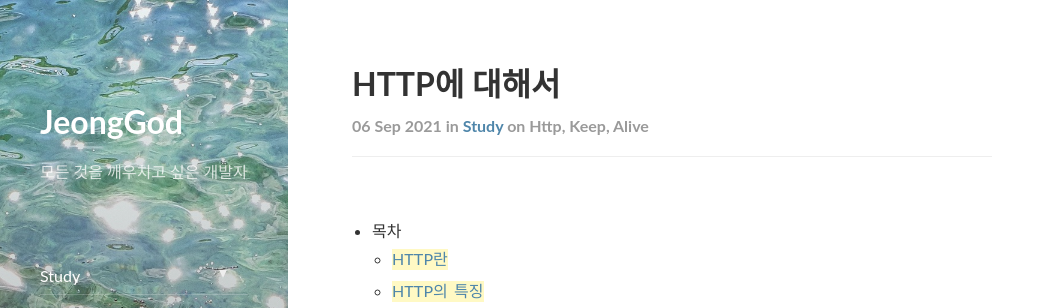
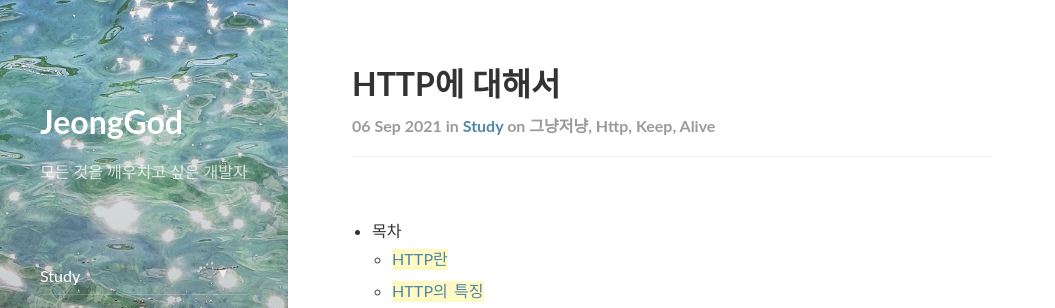
Before and after one commit to JeongGod/JeongGod.github.io, a Jekyll site: the page built from _posts/2021-09-06-study-just-HTTP.markdown, in a window 1280 px wide and 900 px high. Shown: the top 308 px of the window, without its empty margins (0-1055 px from the left). Built offline with Jekyll 4.4.1, drawn with Linux system fonts in a browser that asks for light colours; nearby versions of some CDN libraries; comment, search, counter and statistics services are not loaded.

Commit message:
update post

```diff
--- a/_posts/2021-09-06-study-just-HTTP.markdown
+++ b/_posts/2021-09-06-study-just-HTTP.markdown
@@ -3,7 +3,7 @@ layout: post
 title:  "HTTP에 대해서"
 subtitle:   "HTTP와 keep-alive"
 categories: study
-tags: http keep alive
+tags: 그냥저냥 http keep alive
 comments: true
 # header-img: ""
 ---
--- a/_posts/2021-09-07-study-just-HTTP_header.markdown
+++ b/_posts/2021-09-07-study-just-HTTP_header.markdown
@@ -3,7 +3,7 @@ layout: post
 title:  "HTTP Header와 Cache, Cookie"
 subtitle:   "HTTP와 http header"
 categories: study
-tags: http header
+tags: 그냥저냥 http header
 comments: true
 # header-img: ""
 ---
```
